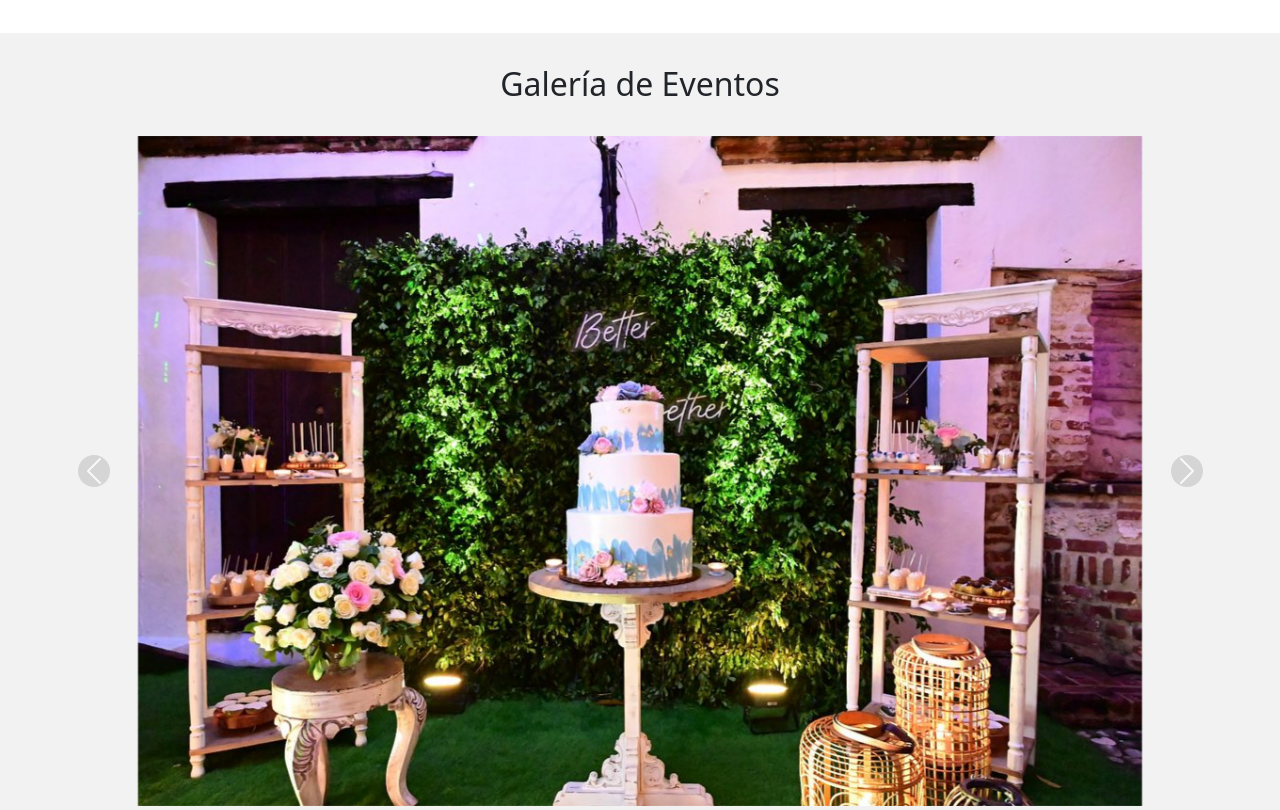
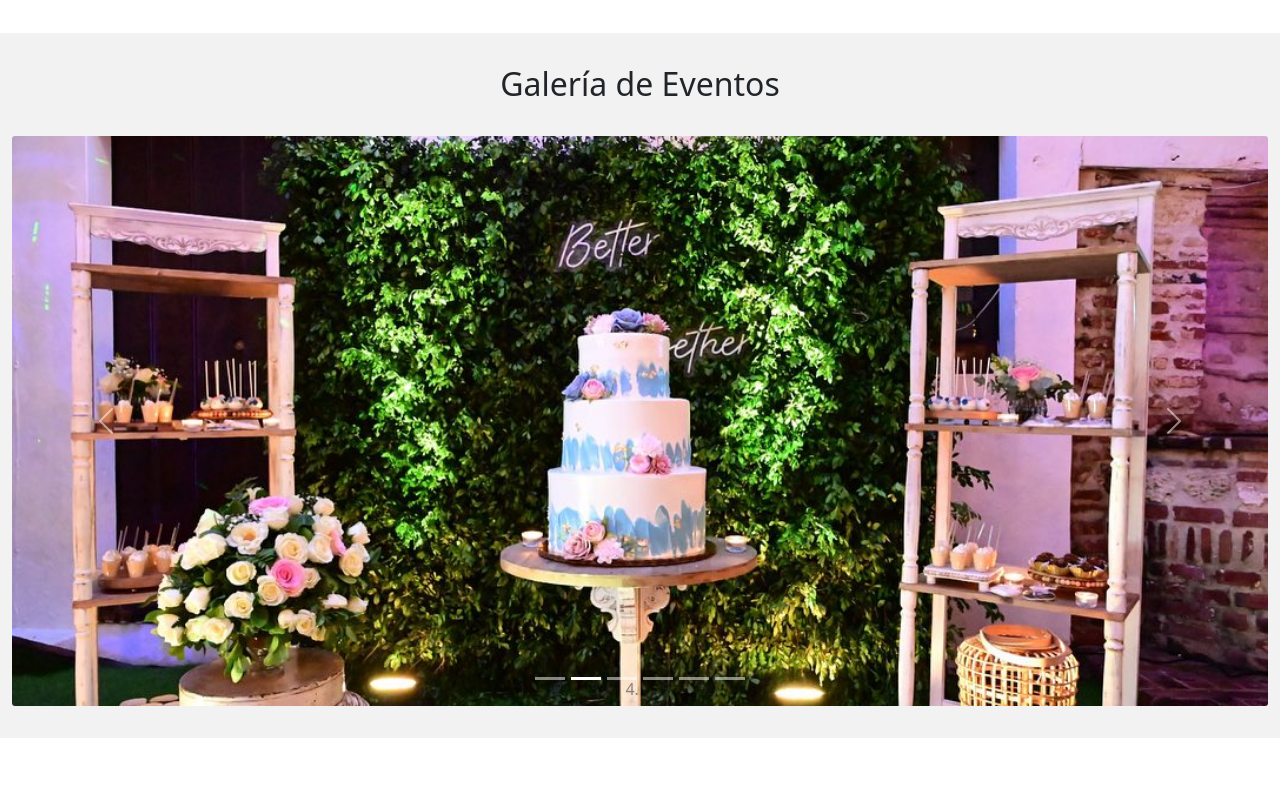
Before and after one commit to Ing-Matos/Proyect-IngSoft, a plain HTML site: page index.html in a window 1280 px wide. Shown: the part 860-1670 px from the top of the page. Drawn offline with Linux system fonts and the light colour scheme.

Commit message:
Galeria Terminada(por el momento)
=)

```diff
--- a/CSS/style.css
+++ b/CSS/style.css
@@ -86,72 +86,30 @@ section#galeria {
     background-color: #f2f2f2;
 }
 
-#carouselExampleAutoplaying {
+#myCarousel {
     max-width: 100%; /* Ajustar el carrusel al ancho disponible */
     max-height: 670px; /* Tamaño máximo deseado para el carrusel */
     overflow: hidden; /* Evitar que el carrusel se desborde */
 }
 
-/* Centrar las imágenes horizontalmente en el carrusel */
-.carousel-item .image-container {
-    display: flex;
-    justify-content: center;
-    align-items: center; /* Centrar verticalmente */
-    height: 100%; /* Asegurar que el contenedor tome toda la altura */
-}
+    /* Establecer el ancho del carrusel para las imágenes */
+    #myCarousel .carousel-item img {
+      width: 100%; /* Ajustar la imagen al ancho del carrusel */
+      height: auto; /* Altura automática para mantener la proporción */
+      max-height: 570px; /* Altura máxima de la imagen */
+      object-fit: cover; /* Ajustar la imagen al tamaño del contenedor sin deformarla */
+    }
 
-  /* Centrar las imágenes horizontalmente en el carrusel */
-.carousel-item img {
-    max-width: 100%;
-    max-height: 100%;
-    width: auto;
-    height: auto;
-}
+    /* Estilo para el botón de navegación */
+    .carousel-control-prev,
+    .carousel-control-next {
+      top: 40%; /* Ajustar la posición vertical del botón */
+    }
 
-/* Ajustar el tamaño del carrusel según la imagen más alta */
-.carousel-inner {
-    display: flex;
-}
-
-.carousel-inner .carousel-item {
-    max-height: 670px; /* Tamaño máximo deseado para las imágenes */
-}
-
-.carousel-inner .carousel-item img {
-    object-fit: contain; /* Ajustar la imagen al tamaño del contenedor sin recortar */
-    width: 100%;
-    height: 100%;
-}
-
-/* Personalización de los íconos de las flechas de control */
-.carousel-control-prev-icon,
-.carousel-control-next-icon {
-  background-color: rgba(128, 128, 128, 0.5); /* Fondo transparente gris */
-  background-image: none; /* Eliminar la imagen de fondo predeterminada */
-  width: 30px; /* Ajustar el tamaño del icono */
-  height: 30px;
-  border-radius: 50%; /* Hacer los controles circulares */
-}
-
-.carousel-control-prev-icon {
-  margin-right: 5px; /* Espacio entre el icono y el control izquierdo */
-}
-
-.carousel-control-next-icon {
-  margin-left: 5px; /* Espacio entre el icono y el control derecho */
-}
-
-/* Estilo del ícono de la flecha derecha (carousel-control-next-icon) */
-.carousel-control-next-icon::before {
-  color: black; /* Color del ícono */
-  font-size: 20px; /* Tamaño del ícono */
-  position: absolute;
-  top: 50%;
-  left: 50%;
-  transform: translate(-50%, -50%);
-}
-
-
+    /* Indicadores de posición (puntos) */
+    .carousel-indicators {
+      bottom: 20px; /* Ajustar la posición vertical de los indicadores */
+    }
 
 h2 {
     font-size: 2rem;
--- a/JS/app.js
+++ b/JS/app.js
@@ -19,38 +19,8 @@ $(document).ready(function() {
   });
 });
 
-// Función para ampliar una imagen al hacer clic en ella
-function ampliarImagen(src) {
-    var modal = $('<div class="modal">').css({
-      display: 'flex',
-      alignItems: 'center',
-      justifyContent: 'center',
-      backgroundColor: 'rgba(0, 0, 0, 0.9)',
-      position: 'fixed',
-      top: 0,
-      left: 0,
-      right: 0,
-      bottom: 0,
-      zIndex: 9999
-    });
-
-    var img = $('<img>').attr('src', src).css({
-      maxWidth: '90%',
-      maxHeight: '90%',
-      objectFit: 'contain',
-      cursor: 'pointer'
-    }).click(function () {
-      modal.remove();
-    });
-
-    modal.append(img).appendTo('body');
-  }
-
-  // Esperar a que el documento esté listo
-  $(document).ready(function () {
-    // Asignar el evento clic a las imágenes del carrusel
-    $('.carousel-item img').click(function () {
-      var src = $(this).attr('src');
-      ampliarImagen(src);
-    });
-  });
+$('#myCarousel .carousel-item img').on('click', function () {
+  var src = $(this).attr('src');
+  $('#imagenAmpliada').attr('src', src);
+  $('#imagenModal').modal('show');
+});
--- a/index.html
+++ b/index.html
@@ -68,39 +68,64 @@
       <div class="" >
         <h2 style="text-align: center;">Galería de Eventos</h2>
         <br>
-          <div id="carouselExampleAutoplaying" class="carousel slide" data-bs-ride="carousel">
+        <div class="container-fluid">
+          <div id="myCarousel" class="carousel slide" data-bs-ride="carousel">
+            <!-- Indicadores de posición -->
+            <ol class="carousel-indicators">
+              <li data-bs-target="#myCarousel" data-bs-slide-to="0" class="active"></li>
+              <li data-bs-target="#myCarousel" data-bs-slide-to="1"></li>
+              <li data-bs-target="#myCarousel" data-bs-slide-to="2"></li>
+              <li data-bs-target="#myCarousel" data-bs-slide-to="3"></li>
+              <li data-bs-target="#myCarousel" data-bs-slide-to="4"></li>
+              <li data-bs-target="#myCarousel" data-bs-slide-to="5"></li>
+            </ol>
+
+            <!-- Slides del carrusel -->
             <div class="carousel-inner">
               <div class="carousel-item active">
-                <div class="image-container">
-                  <img src="Img\Productos1.jpg" alt="...">
-                </div>
+                <img src="Img\galeria\Galeria1.jpg" alt="Evento 1" class="d-block w-100" style="border-radius: 3px;">
               </div>
               <div class="carousel-item">
-                <div class="image-container">
-                  <img src="Img\Productos2.jpg" alt="...">
-                </div>
+                <img src="Img\galeria\Galeria2.jpg" alt="Evento 2" class="d-block w-100" style="border-radius: 3px;">
               </div>
               <div class="carousel-item">
-                <div class="image-container">
-                  <img src="Img\Productos3.jpg" alt="...">
-                </div>
+                <img src="Img\galeria\Galeria3.jpg" alt="Evento 3" class="d-block w-100" style="border-radius: 3px;">
               </div>
               <div class="carousel-item">
-                <div class="image-container">
-                  <img src="Img\Productos4.jpg" alt="...">
-                </div>
+                <img src="Img\galeria\Galeria4.jpg" alt="Evento 4" class="d-block w-100" style="border-radius: 3px;">
+              </div>
+              <div class="carousel-item">
+                <img src="Img\galeria\Galeria5.jpg" alt="Evento 5" class="d-block w-100" style="border-radius: 3px;">
+              </div>
+              <div class="carousel-item">
+                <img src="Img\galeria\Galeria6.jpg" alt="Evento 6" class="d-block w-100" style="border-radius: 3px;">
               </div>
             </div>
-            <button class="carousel-control-prev" type="button" data-bs-target="#carouselExampleAutoplaying" data-bs-slide="prev" >
+
+            <!-- Flechas de navegación -->
+            <a class="carousel-control-prev" href="#myCarousel" role="button" data-bs-slide="prev">
               <span class="carousel-control-prev-icon" aria-hidden="true"></span>
-              <span class="visually-hidden">Previous</span>
-            </button>
-            <button class="carousel-control-next" type="button" data-bs-target="#carouselExampleAutoplaying" data-bs-slide="next" >
+              <span class="visually-hidden">Anterior</span>
+            </a>
+            <a class="carousel-control-next" href="#myCarousel" role="button" data-bs-slide="next">
               <span class="carousel-control-next-icon" aria-hidden="true"></span>
-              <span class="visually-hidden">Next</span>
-            </button>
+              <span class="visually-hidden">Siguiente</span>
+            </a>
           </div>
+        </div>
       </div>
+
+      <!-- Modal para mostrar la imagen ampliada -->
+      <div id="imagenModal" class="modal fade" tabindex="-1" aria-hidden="true">
+        <div class="modal-dialog modal-lg">
+          <div class="modal-content">
+            <div class="modal-body">
+              <img src="" alt="" class="d-block mx-auto w-100" style="border-radius: 3px;" id="imagenAmpliada">
+            </div>
+          </div>
+        </div>
+      </div>
+
     </section>
 
     <!-- Sección Acerca de Nosotros -->
```
Also changed, not shown: Img/Productos3.jpg (deleted), Img/galeria/Galeria1.jpg (renamed from Img/Productos1.jpg), Img/galeria/Galeria2.jpg (renamed from Img/Productos2.jpg), Img/galeria/Galeria3.jpg (added), Img/galeria/Galeria4.jpg (renamed from Img/Productos4.jpg), Img/galeria/Galeria5.jpg (added), Img/galeria/Galeria6.jpg (added).
